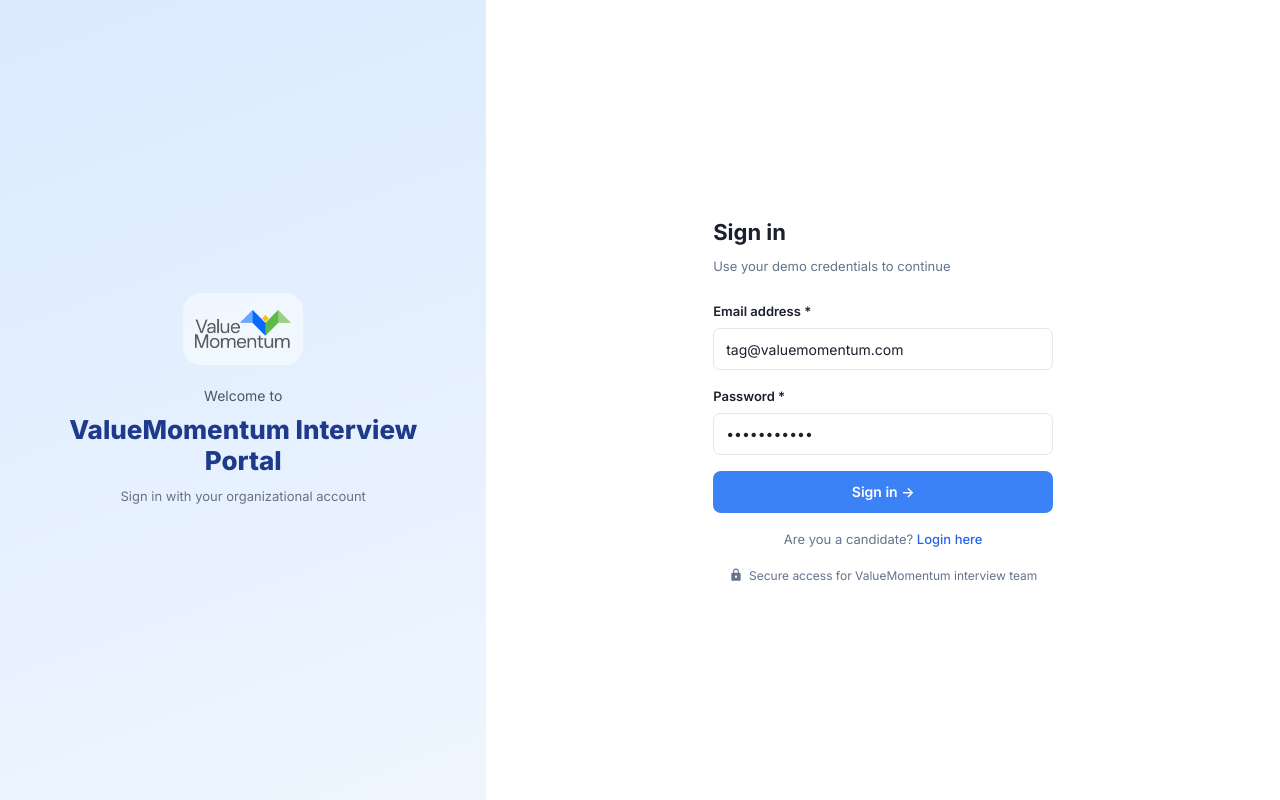
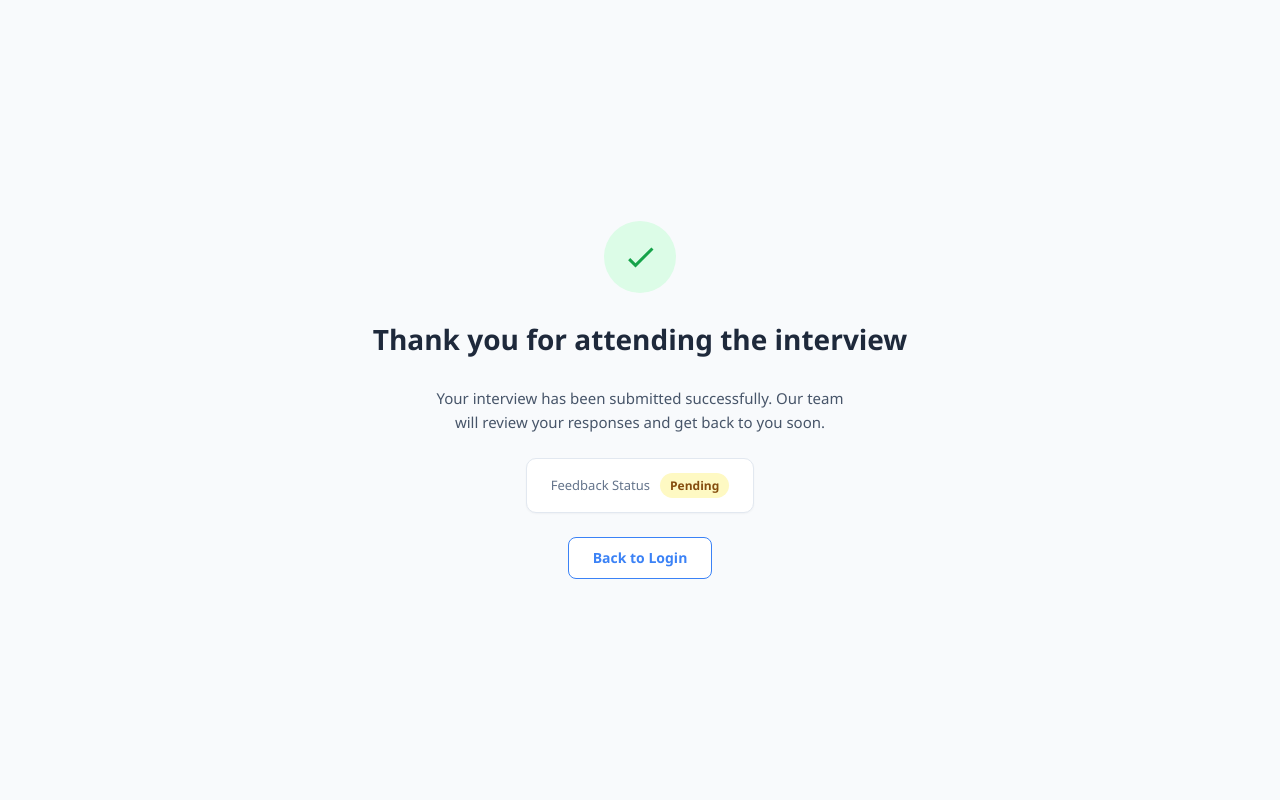
Before and after one commit to mohansai001/interview_frontend, a React (Vite) app: page /candidate/thank-you in a window 1280 px wide. Before the commit this address led to /tag/login. Built offline with nearby package versions, Linux system fonts and the light colour scheme; no server answers.

Commit message:
feat: Add Thank You page and update routing in InterviewRoom

```diff
--- a/src/candidate/pages/InterviewRoom.jsx
+++ b/src/candidate/pages/InterviewRoom.jsx
@@ -1,6 +1,7 @@
 import { useCallback, useEffect, useRef, useState } from 'react'
 import { useNavigate } from 'react-router-dom'
 import PropTypes from 'prop-types'
+import Editor from '@monaco-editor/react'
 import { env } from '../../config/env'
 import { useCandidateContext } from '../CandidateApp'
 
@@ -322,6 +323,7 @@ export default function InterviewRoom() {
     if (interviewId) {
       fetch(`${env.apiBaseUrl.replace(/\/$/, '')}/interview/end_interview/${interviewId}`, { method: 'POST' }).catch(() => {})
     }
+    navigate('/candidate/thank-you', { replace: true })
   }
 
   // ── Completion screen ─────────────────────────────────────────────────────
@@ -347,6 +349,7 @@ export default function InterviewRoom() {
   const question = questions[currentQ]
   const isAnswered = answered.has(currentQ)
   const isCoding = question?.question_type?.toLowerCase() === 'coding'
+  const [codeLanguage, setCodeLanguage] = useState('python')
   const displayTranscript = questionTranscripts[question?.question_number] || liveTranscript || ''
 
   if (!question && questions.length === 0) {
--- /dev/null
+++ b/src/candidate/pages/ThankYouPage.jsx
@@ -0,0 +1,90 @@
+/**
+ * ThankYouPage.jsx - Candidate completion confirmation after finishing an interview.
+ *
+ * Purpose: Displays the final acknowledgement screen once the candidate ends or completes the interview.
+ * Props: None
+ * Context: None
+ * Key Behavior: Shows a success acknowledgement with a clear call to action to return to the login page.
+ * Accessibility: Uses semantic heading and main landmark; keeps actions keyboard-focusable and readable.
+ */
+import { useNavigate } from 'react-router-dom'
+
+export default function ThankYouPage() {
+  const navigate = useNavigate()
+
+  return (
+    <main
+      style={{
+        minHeight: '100vh',
+        display: 'flex',
+        flexDirection: 'column',
+        alignItems: 'center',
+        justifyContent: 'center',
+        gap: 24,
+        background: '#f8fafc',
+        padding: 24,
+      }}
+      aria-labelledby="thank-you-heading"
+    >
+      <div
+        style={{
+          width: 72,
+          height: 72,
+          borderRadius: '50%',
+          background: '#dcfce7',
+          display: 'flex',
+          alignItems: 'center',
+          justifyContent: 'center',
+        }}
+        aria-hidden="true"
+      >
+        <svg viewBox="0 0 24 24" fill="#16a34a" width="36" height="36" aria-hidden="true">
+          <path d="M9 16.2l-3.5-3.5-1.4 1.4L9 19 21 7l-1.4-1.4L9 16.2z" />
+        </svg>
+      </div>
+
+      <h1 id="thank-you-heading" style={{ margin: 0, fontSize: 28, fontWeight: 700, color: '#1e293b' }}>
+        Thank you for attending the interview
+      </h1>
+
+      <p style={{ margin: 0, fontSize: 15, color: '#475569', textAlign: 'center', maxWidth: 420, lineHeight: 1.6 }}>
+        Your interview has been submitted successfully. Our team will review your responses and get back to you soon.
+      </p>
+
+      <div
+        style={{
+          display: 'flex',
+          alignItems: 'center',
+          gap: 10,
+          background: '#fff',
+          border: '1px solid #e2e8f0',
+          borderRadius: 10,
+          padding: '14px 24px',
+          boxShadow: '0 1px 2px rgba(15, 23, 42, 0.04)',
+        }}
+      >
+        <span style={{ fontSize: 13, color: '#64748b', fontWeight: 500 }}>Feedback Status</span>
+        <span
+          style={{
+            background: '#fef9c3',
+            color: '#854d0e',
+            fontSize: 12,
+            fontWeight: 600,
+            padding: '3px 10px',
+            borderRadius: 20,
+          }}
+        >
+          Pending
+        </span>
+      </div>
+
+      <button
+        type="button"
+        className="c-btn c-btn--outline"
+        onClick={() => navigate('/candidate/login')}
+      >
+        Back to Login
+      </button>
+    </main>
+  )
+}
--- a/src/main.jsx
+++ b/src/main.jsx
@@ -8,6 +8,7 @@ import SystemCheck from './candidate/pages/SystemCheck.jsx'
 import ConsentPage from './candidate/pages/ConsentPage.jsx'
 import CalibrationPage from './candidate/pages/CalibrationPage.jsx'
 import InterviewRoom from './candidate/pages/InterviewRoom.jsx'
+import ThankYouPage from './candidate/pages/ThankYouPage.jsx'
 import TagLogin from './components/auth/TagLogin.jsx'
 import './styles/index.css'
 import './index.css'
@@ -38,6 +39,7 @@ createRoot(document.getElementById('root')).render(
           <Route path="/candidate/consent"       element={<ConsentPage />} />
           <Route path="/candidate/calibration"   element={<CalibrationPage />} />
           <Route path="/candidate/interview"     element={<InterviewRoom />} />
+          <Route path="/candidate/thank-you"     element={<ThankYouPage />} />
         </Route>
 
         {/* Fallback */}
```
